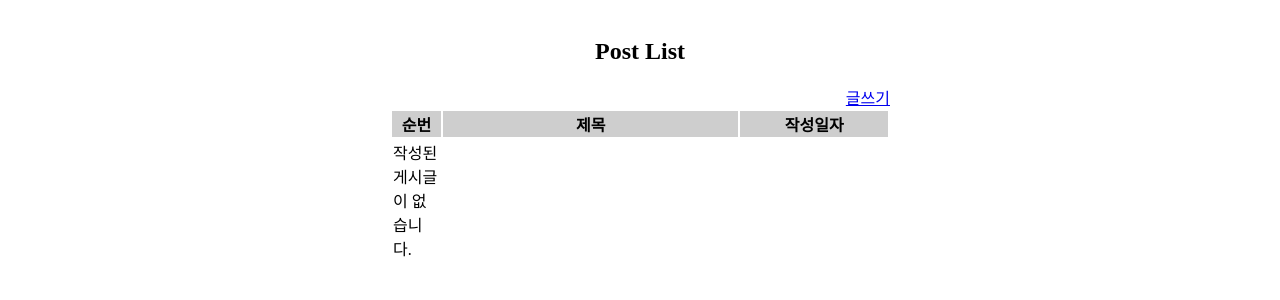
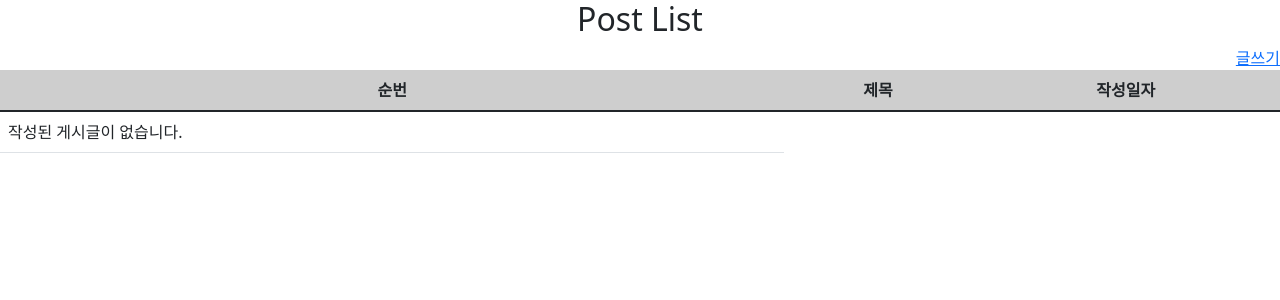
Before and after one commit to cychann/DAE, a Django app: page /index/ in a window 1280 px wide. Shown: the top 300 px of the page. Run offline with Django 3.2, Linux system fonts and the light colour scheme; data that the repository does not hold is empty.

Commit message:
requirements.txt 생성'

```diff
--- a/party/templates/party_list.html
+++ b/party/templates/party_list.html
@@ -4,22 +4,21 @@
     <meta charset="UTF-8">
     <title>Title</title>
 </head>
+
+ <!-- bootstrap -->
+    <link href="https://cdn.jsdelivr.net/npm/bootstrap@5.1.1/dist/css/bootstrap.min.css" rel="stylesheet" integrity="sha384-F3w7mX95PdgyTmZZMECAngseQB83DfGTowi0iMjiWaeVhAn4FJkqJByhZMI3AhiU" crossorigin="anonymous">
+    <script src="https://cdn.jsdelivr.net/npm/bootstrap@5.1.1/dist/js/bootstrap.bundle.min.js" integrity="sha384-/bQdsTh/da6pkI1MST/rWKFNjaCP5gBSY4sEBT38Q/9RBh9AH40zEOg7Hlq2THRZ" crossorigin="anonymous"></script>
+
 <style type="text/css">
         thead {
             background-color:#cecece;
-        }
-
-        .content {
-            max-width:500px;
-            margin: auto;
-            padding:10px;
         }
 
         .header {
             text-align: center;
         }
 
-        .board {
+        .table {
             width: 100%
         }
 
@@ -36,12 +35,12 @@
             <a href="/new">글쓰기</a>
         </div>
 
-        <table class="post">
+        <table class="table">
             <thead>
                 <tr class="header">
-                    <th style="width:10%;">순번</th>
-                    <th style="width:60%">제목</th>
-                    <th style="width:30%">작성일자</th>
+                    <th scope="col" class="text-center">순번</th>
+                    <th scope="col" class="text-center">제목</th>
+                    <th scope="col" class="text-center">작성일자</th>
                 </tr>
             </thead>
             <tbody>
--- a/party/urls.py
+++ b/party/urls.py
@@ -21,6 +21,5 @@ urlpatterns = [
     path('delete/<str:id>', delete, name="delete"),
     path('search/', search, name="search"),
     path('index/', index, name="index"),
-    path('applyPary/', applyParty, name="button_call"),
 
 ]
```
Also changed, not shown: requirements.txt (added, +19 -0 lines).
